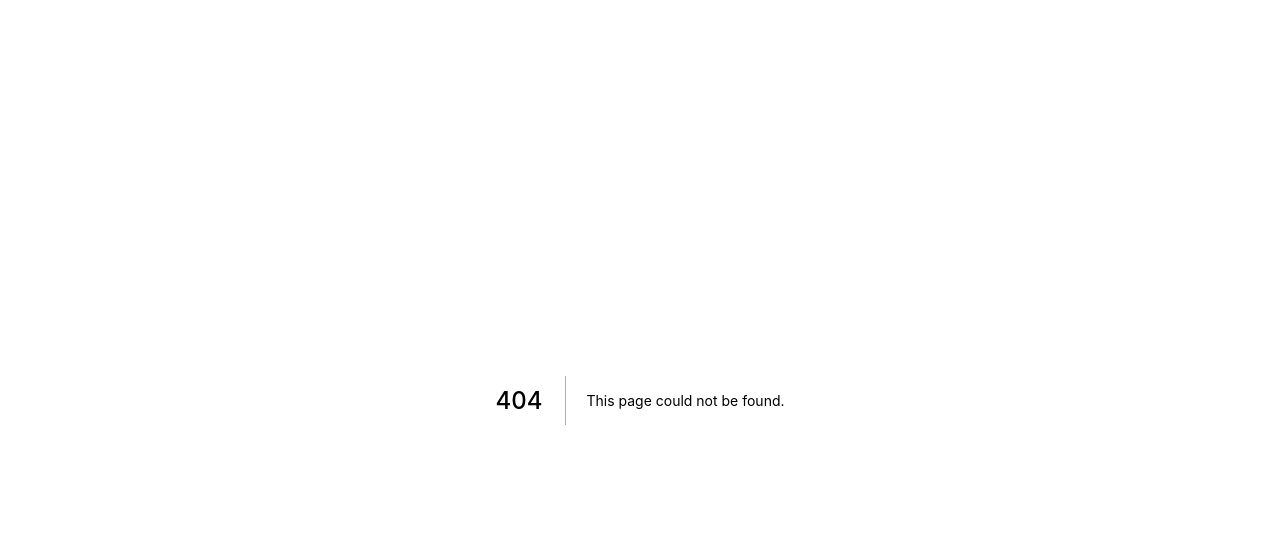
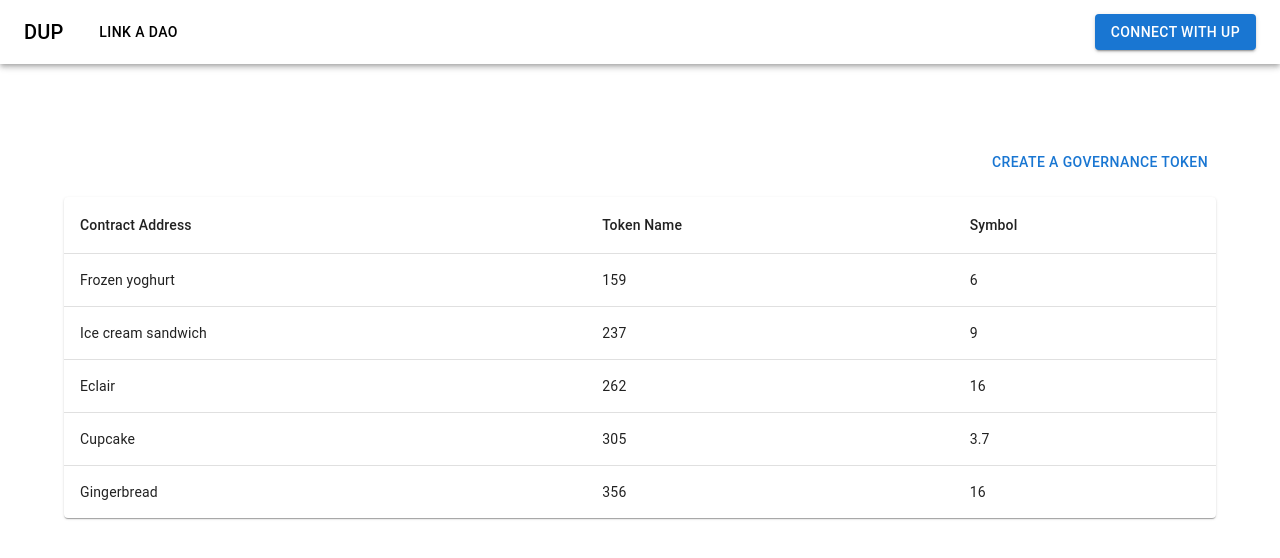
Before and after one commit to Ajand/DUP-client, a Next.js app: page /token-factory in a window 1280 px wide. Before the commit this address had no page. Shown: the top 558 px of the page. Built offline with nearby package versions, Linux system fonts and the light colour scheme.

Commit message:
token factory template added

```diff
--- /dev/null
+++ b/components/TokenList.js
@@ -0,0 +1,77 @@
+/* eslint-disable react/react-in-jsx-scope -- Unaware of jsxImportSource */
+/** @jsxImportSource @emotion/react */
+import { css } from "@emotion/react";
+import {
+  TableContainer,
+  Table,
+  TableHead,
+  TableRow,
+  TableCell,
+  TableBody,
+  Paper,
+  Container,
+  Button,
+} from "@mui/material";
+import { useRouter } from "next/router";
+
+function createData(name, calories, fat, carbs, protein) {
+  return { name, calories, fat, carbs, protein };
+}
+
+const rows = [
+  createData("Frozen yoghurt", 159, 6.0, 24, 4.0),
+  createData("Ice cream sandwich", 237, 9.0, 37, 4.3),
+  createData("Eclair", 262, 16.0, 24, 6.0),
+  createData("Cupcake", 305, 3.7, 67, 4.3),
+  createData("Gingerbread", 356, 16.0, 49, 3.9),
+];
+
+const TokenList = () => {
+  const router = useRouter();
+
+  return (
+    <Container
+      css={css`
+        padding-top: 5em;
+      `}
+    >
+      <div
+        css={css`
+          display: flex;
+          justify-content: flex-end;
+          margin-bottom: 1em;
+        `}
+      >
+        <Button onClick={() => router.push('/create-token')} variant="text" color="primary">
+          Create A Governance Token
+        </Button>
+      </div>
+
+      <TableContainer component={Paper}>
+        <Table sx={{ minWidth: 650 }} aria-label="simple table">
+          <TableHead>
+            <TableRow>
+              <TableCell>Contract Address</TableCell>
+              <TableCell>Token Name</TableCell>
+              <TableCell>Symbol</TableCell>
+            </TableRow>
+          </TableHead>
+          <TableBody>
+            {rows.map((row) => (
+              <TableRow
+                key={row.name}
+                sx={{ "&:last-child td, &:last-child th": { border: 0 } }}
+              >
+                <TableCell>{row.name}</TableCell>
+                <TableCell>{row.calories}</TableCell>
+                <TableCell>{row.fat}</TableCell>
+              </TableRow>
+            ))}
+          </TableBody>
+        </Table>
+      </TableContainer>
+    </Container>
+  );
+};
+
+export default TokenList;
--- /dev/null
+++ b/pages/token-factory.js
@@ -0,0 +1,13 @@
+import Header from "../components/Header";
+import TokenList from "../components/TokenList";
+
+const TokenFactory = () => {
+  return (
+    <div>
+      <Header />
+      <TokenList />
+    </div>
+  );
+};
+
+export default TokenFactory;
```
